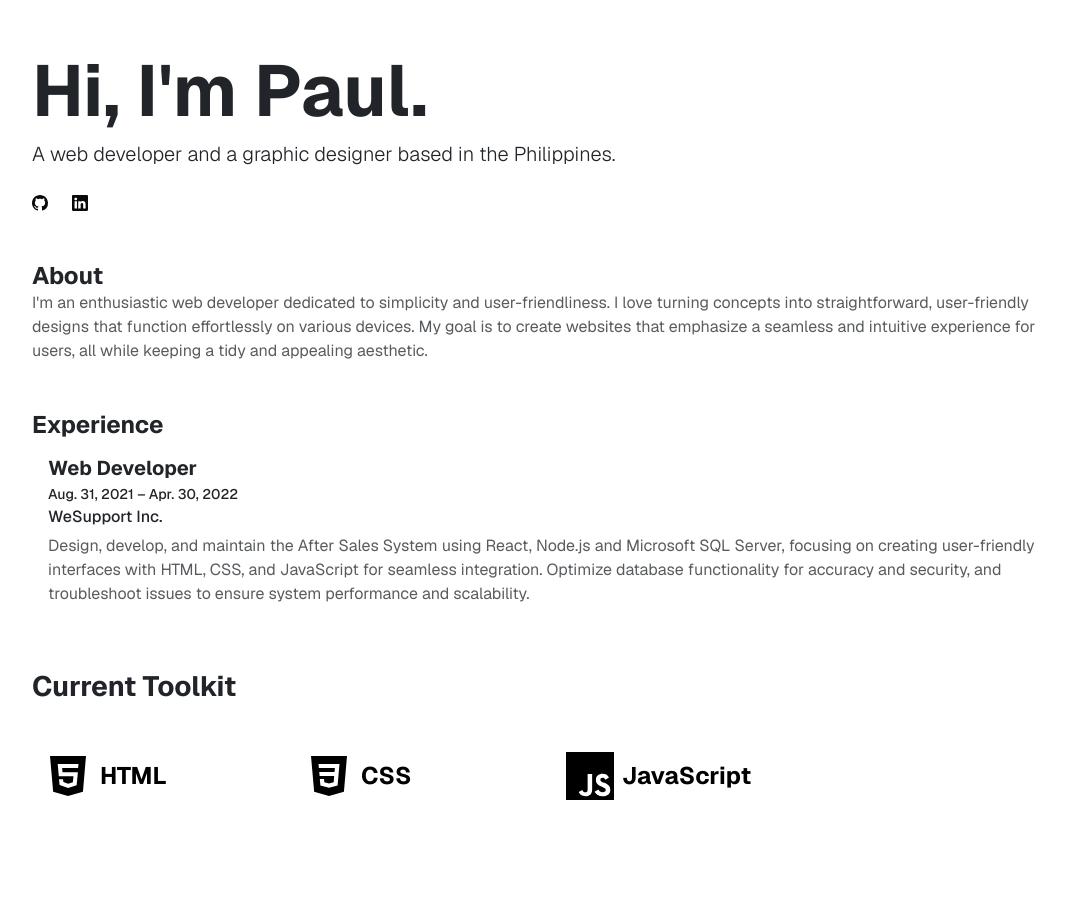
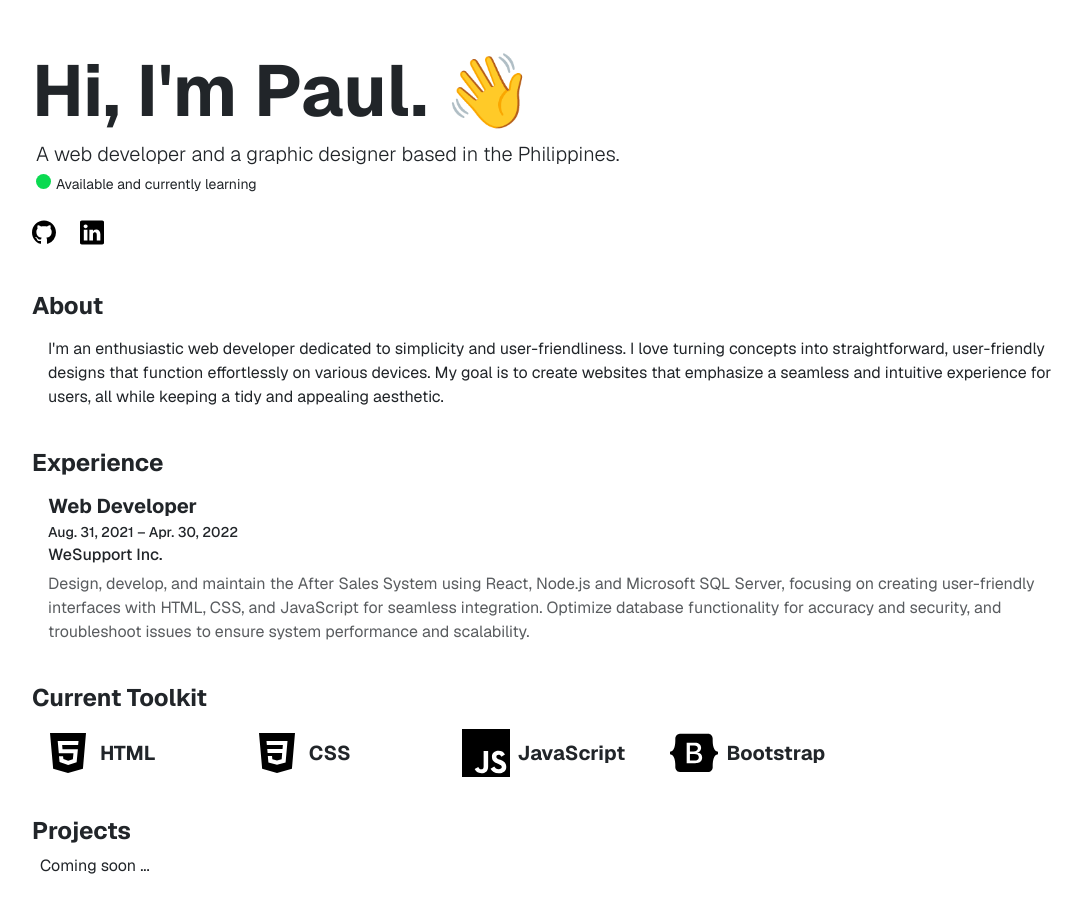
Before and after one commit to pol567/portfolio, a plain HTML site: page index.html in a window 1280 px wide. Shown: the whole page, without its empty margins (86-1168 px from the left). Drawn offline with nearby package versions, Linux system fonts and the light colour scheme.

Commit message:
Added icon animations; added some content

```diff
--- a/index.html
+++ b/index.html
@@ -16,16 +16,17 @@
   <body class="container py-5 px-5">
     <main>
         <section id="hero">
-            <h1 class="display-2 fw-bold">Hi, I'm Paul.</h1>
-            <h3 class="lead">A web developer and a graphic designer based in the Philippines.</h3>
+            <h1 class="display-2 fw-bold">Hi, I'm Paul. &#128075;</h1>
+            <h3 class="lead ms-1">A web developer and a graphic designer based in the Philippines.</h3>
+            <div class="d-flex align-items-center"><small class="ms-1"><span></span>Available and currently learning</small></div>
             <div class="d-flex gap-4 mt-4">
-                <a href="https://github.com/pol567" target="_blank">
-                    <svg xmlns="http://www.w3.org/2000/svg" width="16" height="16" fill="#08090A" class="bi bi-github" viewBox="0 0 16 16">
+                <a class=" icon" href="https://github.com/pol567" target="_blank">
+                    <svg xmlns="http://www.w3.org/2000/svg" width="1.5rem" height="auto" fill="black" class="bi bi-github githubColor" viewBox="0 0 16 16">
                         <path d="M8 0C3.58 0 0 3.58 0 8c0 3.54 2.29 6.53 5.47 7.59.4.07.55-.17.55-.38 0-.19-.01-.82-.01-1.49-2.01.37-2.53-.49-2.69-.94-.09-.23-.48-.94-.82-1.13-.28-.15-.68-.52-.01-.53.63-.01 1.08.58 1.23.82.72 1.21 1.87.87 2.33.66.07-.52.28-.87.51-1.07-1.78-.2-3.64-.89-3.64-3.95 0-.87.31-1.59.82-2.15-.08-.2-.36-1.02.08-2.12 0 0 .67-.21 2.2.82.64-.18 1.32-.27 2-.27s1.36.09 2 .27c1.53-1.04 2.2-.82 2.2-.82.44 1.1.16 1.92.08 2.12.51.56.82 1.27.82 2.15 0 3.07-1.87 3.75-3.65 3.95.29.25.54.73.54 1.48 0 1.07-.01 1.93-.01 2.2 0 .21.15.46.55.38A8.01 8.01 0 0 0 16 8c0-4.42-3.58-8-8-8"/>
                       </svg>
                 </a>
-                <a href="https://www.linkedin.com/in/paul-jayson-pastorin-213208208/" target="_blank">
-                    <svg xmlns="http://www.w3.org/2000/svg" width="16" height="16" fill="#08090A" class="bi bi-linkedin" viewBox="0 0 16 16">
+                <a class="  icon" href="https://www.linkedin.com/in/paul-jayson-pastorin-213208208/" target="_blank">
+                    <svg xmlns="http://www.w3.org/2000/svg" width="1.5rem" height="auto" fill="black" class="bi bi-linkedin lnkColor" viewBox="0 0 16 16">
                         <path d="M0 1.146C0 .513.526 0 1.175 0h13.65C15.474 0 16 .513 16 1.146v13.708c0 .633-.526 1.146-1.175 1.146H1.175C.526 16 0 15.487 0 14.854zm4.943 12.248V6.169H2.542v7.225zm-1.2-8.212c.837 0 1.358-.554 1.358-1.248-.015-.709-.52-1.248-1.342-1.248S2.4 3.226 2.4 3.934c0 .694.521 1.248 1.327 1.248zm4.908 8.212V9.359c0-.216.016-.432.08-.586.173-.431.568-.878 1.232-.878.869 0 1.216.662 1.216 1.634v3.865h2.401V9.25c0-2.22-1.184-3.252-2.764-3.252-1.274 0-1.845.7-2.165 1.193v.025h-.016l.016-.025V6.169h-2.4c.03.678 0 7.225 0 7.225z"/>
                       </svg>
                 </a>
@@ -35,14 +36,14 @@
         <section id="about">
             <div class="mt-5">
                 <h4 class="fw-bolder mb-0">About</h4>
-                <p class="text-muted">I'm an enthusiastic web developer dedicated to simplicity and user-friendliness. I love turning concepts into straightforward, user-friendly designs that function effortlessly on various devices. My goal is to create websites that emphasize a seamless and intuitive experience for users, all while keeping a tidy and appealing aesthetic.</p>
+                <p class="py-3 ms-3">I'm an enthusiastic web developer dedicated to simplicity and user-friendliness. I love turning concepts into straightforward, user-friendly designs that function effortlessly on various devices. My goal is to create websites that emphasize a seamless and intuitive experience for users, all while keeping a tidy and appealing aesthetic.</p>
             </div>
         </section>
 
         <section id="experience">
-            <div class="mt-5">
+            <div class="mt-4">
                 <h4 class="fw-bolder mb-0">Experience</h4>
-                <div class="card border-0 mt-0">
+                <div class="card border-0 mt-0 ">
                     <div class="card-body">
                         <h5 class="card-title fw-bold">Web Developer</h5>
                         <h6 class="card-subtitle mb-2"><small>Aug. 31, 2021 – Apr. 30, 2022</small></h6>
@@ -54,44 +55,61 @@
         </section>
 
         <section id="toolkit">
-            <div class="mt-5">
-                <h3 class="fw-bolder mb-0">Current Toolkit</h3>
+            <div class="mt-4">
+                <h4 class="fw-bolder mb-0">Current Toolkit</h4>
                 <div class="container">
-
-                <div class="row row-cols-1 row-cols-sm-2 row-cols-md-3 row-cols-lg-4 g-4 py-5">
-                    <div class="col d-flex align-items-center">
-                        <svg class="bi text-body-secondary flex-shrink-0" aria-hidden="true" xmlns="http://www.w3.org/2000/svg" width="3rem" height="3rem" fill="black" viewBox="0 0 24 24">
+                    <div class="row row-cols-1 row-cols-sm-2 row-cols-md-3 row-cols-lg-4 row-cols-xl-5 g-4 py-3 ">
+                        <div class="col d-flex align-items-center icon">
+                            <svg class="bi text-body-secondary flex-shrink-0 htmlColor" aria-hidden="true" xmlns="http://www.w3.org/2000/svg" width="3rem" height="3rem" fill="black" viewBox="0 0 24 24">
                                 <path d="m3 2 1.578 17.824L12 22l7.467-2.175L21 2H3Zm14.049 6.048H9.075l.172 2.016h7.697l-.626 6.565-4.246 1.381-4.281-1.455-.288-2.932h2.024l.16 1.411 2.4.815 2.346-.763.297-3.005H7.416l-.562-6.05h10.412l-.217 2.017Z"/>
                             </svg>
 
                             <div>
-                            <h3 class="fw-bold ms-2 mb-0 fs-4 text-body-emphasis">HTML</h3>
+                                <h4 class="fw-bold ms-2 mb-0 fs-5 htmlColor">HTML</h4>
                             </div>
                         </div>
 
-                    <div class="col d-flex align-items-center">
-                        <svg class="bi text-body-secondary flex-shrink-0" aria-hidden="true" xmlns="http://www.w3.org/2000/svg" width="3rem" height="3rem" fill="black" viewBox="0 0 24 24">
+                        <div class="col d-flex align-items-center icon">
+                            <svg class="bi text-body-secondary flex-shrink-0 cssColor" aria-hidden="true" xmlns="http://www.w3.org/2000/svg" width="3rem" height="3rem" fill="black" viewBox="0 0 24 24">
                                 <path d="m3 2 1.578 17.834L12 22l7.468-2.165L21 2H3Zm13.3 14.722-4.293 1.204H12l-4.297-1.204-.297-3.167h2.108l.15 1.526 2.335.639 2.34-.64.245-3.05h-7.27l-.187-2.006h7.64l.174-2.006H6.924l-.176-2.006h10.506l-.954 10.71Z"/>
                             </svg>
 
                             <div>
-                            <h3 class="fw-bold ms-2 mb-0 fs-4 text-body-emphasis">CSS</h3>
+                                <h4 class="fw-bold ms-2 mb-0 fs-5 cssColor">CSS</h4>
                             </div>
                         </div>
 
-                    <div class="col d-flex align-items-center">
-                        <svg class="bi text-body-secondary flex-shrink-0" width="3rem" height="3rem" viewBox="0 0 24 24" fill="black" xmlns="http://www.w3.org/2000/svg">
-                            <path fill-rule="evenodd" clip-rule="evenodd" d="M0 0H24V24H0V0ZM18.3467 20.1196C17.2343 20.1196 16.6053 19.5394 16.1219 18.7501L14.2891 19.8149C14.9512 21.123 16.3044 22.1211 18.3989 22.1211C20.5409 22.1211 22.136 21.0088 22.136 18.9783C22.136 17.0949 21.0541 16.2571 19.1379 15.4354L18.5741 15.1939C17.6065 14.7749 17.1874 14.501 17.1874 13.8244C17.1874 13.277 17.6061 12.8579 18.2667 12.8579C18.9143 12.8579 19.3314 13.131 19.7181 13.8244L21.4743 12.6968C20.7314 11.3901 19.7006 10.891 18.2667 10.891C16.2526 10.891 14.9638 12.1787 14.9638 13.8701C14.9638 15.7063 16.0449 16.5749 17.6724 17.2682L18.2362 17.5101C19.2648 17.96 19.8781 18.2339 19.8781 19.0072C19.8781 19.6526 19.2811 20.1196 18.3467 20.1196ZM9.60647 20.1055C8.83161 20.1055 8.50933 19.5741 8.15504 18.9455L6.31923 20.057C6.85104 21.1825 7.89676 22.117 9.70247 22.117C11.7009 22.117 13.0701 21.0541 13.0701 18.7189V11.0198H10.8149V18.6884C10.8149 19.8156 10.3474 20.1055 9.60647 20.1055Z" fill="#000000"/>
+                        <div class="col d-flex align-items-center icon">
+                            <svg class="bi text-body-secondary flex-shrink-0 jsColor" width="3rem" height="3rem" viewBox="0 0 24 24" fill="black" xmlns="http://www.w3.org/2000/svg">
+                                <path fill-rule="evenodd" clip-rule="evenodd" d="M0 0H24V24H0V0ZM18.3467 20.1196C17.2343 20.1196 16.6053 19.5394 16.1219 18.7501L14.2891 19.8149C14.9512 21.123 16.3044 22.1211 18.3989 22.1211C20.5409 22.1211 22.136 21.0088 22.136 18.9783C22.136 17.0949 21.0541 16.2571 19.1379 15.4354L18.5741 15.1939C17.6065 14.7749 17.1874 14.501 17.1874 13.8244C17.1874 13.277 17.6061 12.8579 18.2667 12.8579C18.9143 12.8579 19.3314 13.131 19.7181 13.8244L21.4743 12.6968C20.7314 11.3901 19.7006 10.891 18.2667 10.891C16.2526 10.891 14.9638 12.1787 14.9638 13.8701C14.9638 15.7063 16.0449 16.5749 17.6724 17.2682L18.2362 17.5101C19.2648 17.96 19.8781 18.2339 19.8781 19.0072C19.8781 19.6526 19.2811 20.1196 18.3467 20.1196ZM9.60647 20.1055C8.83161 20.1055 8.50933 19.5741 8.15504 18.9455L6.31923 20.057C6.85104 21.1825 7.89676 22.117 9.70247 22.117C11.7009 22.117 13.0701 21.0541 13.0701 18.7189V11.0198H10.8149V18.6884C10.8149 19.8156 10.3474 20.1055 9.60647 20.1055Z"/>
                                 </svg>
 
                             <div>
-                            <h3 class="fw-bold ms-2 mb-0 fs-4 text-body-emphasis">JavaScript</h3>
+                                <h4 class="fw-bold ms-2 mb-0 fs-5 jsColor">JavaScript</h>
+                            </div>
+                        </div>
+
+                        <div class="col d-flex align-items-center icon">
+                            <svg class="bi text-body-secondary flex-shrink-0 bsColor" width="3rem" height="3rem" viewBox="0 0 24 24" fill="black" xmlns="http://www.w3.org/2000/svg">
+                                <path d="M11.77 11.24H9.956V8.202h2.152c1.17 0 1.834.522 1.834 1.466 0 1.008-.773 1.572-2.174 1.572zm.324 1.206H9.957v3.348h2.231c1.459 0 2.232-.585 2.232-1.685s-.795-1.663-2.326-1.663zM24 11.39v1.218c-1.128.108-1.817.944-2.226 2.268-.407 1.319-.463 2.937-.42 4.186.045 1.3-.968 2.5-2.337 2.5H4.985c-1.37 0-2.383-1.2-2.337-2.5.043-1.249-.013-2.867-.42-4.186-.41-1.324-1.1-2.16-2.228-2.268V11.39c1.128-.108 1.819-.944 2.227-2.268.408-1.319.464-2.937.42-4.186-.045-1.3.968-2.5 2.338-2.5h14.032c1.37 0 2.382 1.2 2.337 2.5-.043 1.249.013 2.867.42 4.186.409 1.324 1.098 2.16 2.226 2.268zm-7.927 2.817c0-1.354-.953-2.333-2.368-2.488v-.057c1.04-.169 1.856-1.135 1.856-2.213 0-1.537-1.213-2.538-3.062-2.538h-4.16v10.172h4.181c2.218 0 3.553-1.086 3.553-2.876z"/>
+                                </svg>
+
+                            <div>
+                                <h4 class="fw-bold ms-2 mb-0 fs-5 bsColor">Bootstrap</h4>
+                            </div>
                         </div>
                     </div>
                 </div>
             </div>
         </section>
 
+        <section id="projects">
+            <div class="mt-4">
+                <h4 class="fw-bolder mb-2">Projects</h4>
+                <p class="ms-2">Coming soon ...</p>
+            </div>
+        </section>
+
     </main>
   </body>
 </html>
--- a/style.css
+++ b/style.css
@@ -10,16 +10,61 @@
 
 }
 
-.socials {
-    display: flex;
-    gap: 1rem;
+span:before {
+    content: "";
+    display: inline-block;
+    width: 15px;
+    height: 15px;
+    margin-right: 5px;
+    background-color: #0BDA51;
+    border-radius: 50%;
+  }
+
+
+.icon {
+    transition: transform 0.3s ease;
 }
 
-.socialIcons {
-    width: 2rem;
-    height: auto;
+.borderRed {
+    border: 1px solid red;
 }
 
-.socialIcons:hover {
-    fill: #0BDA51;
+.icon:hover {
+    transform: translateY(-5px);
 }
+
+.icon:hover .htmlColor{
+    fill: #FC490B;
+    color: #FC490B;;
+}
+
+.icon:hover .cssColor{
+    fill: #0d76cc;
+    color: #0d76cc;
+}
+
+.icon:hover .jsColor{
+    fill: #c9b90c;
+    color: #c9b90c;;
+}
+
+.icon:hover .bsColor {
+    fill: #7418F5;
+    color: #7418F5;
+}
+
+.icon:hover .githubColor {
+    fill: #22262A;
+}
+
+.icon:hover .lnkColor {
+    fill: #306CB2;
+}
+
+
+
+
+
+/* #htmlIcon svg:hover {
+    fill: #FC490B;
+} */
```
Lines whose indentation alone changed are shown as unchanged.
